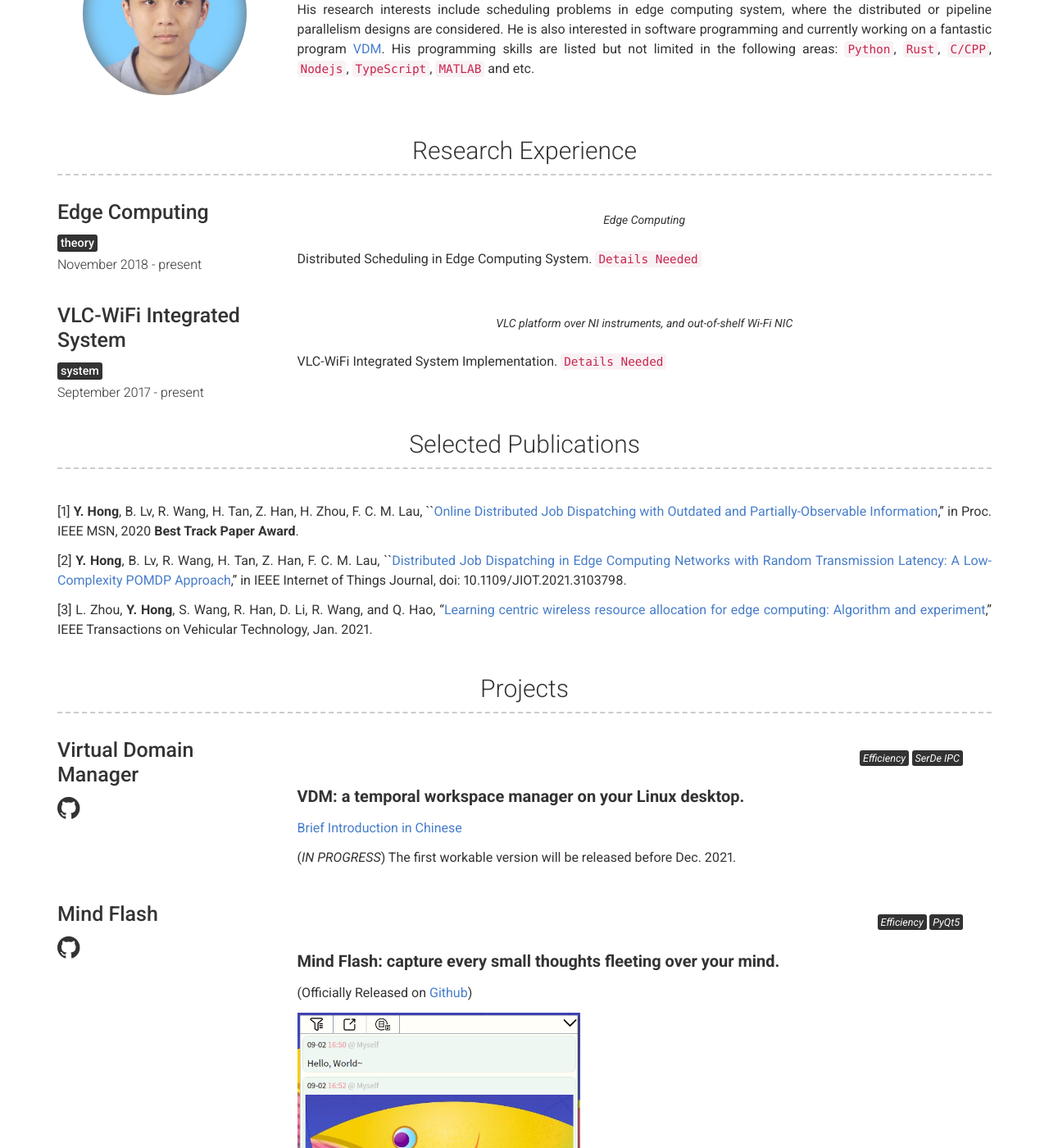
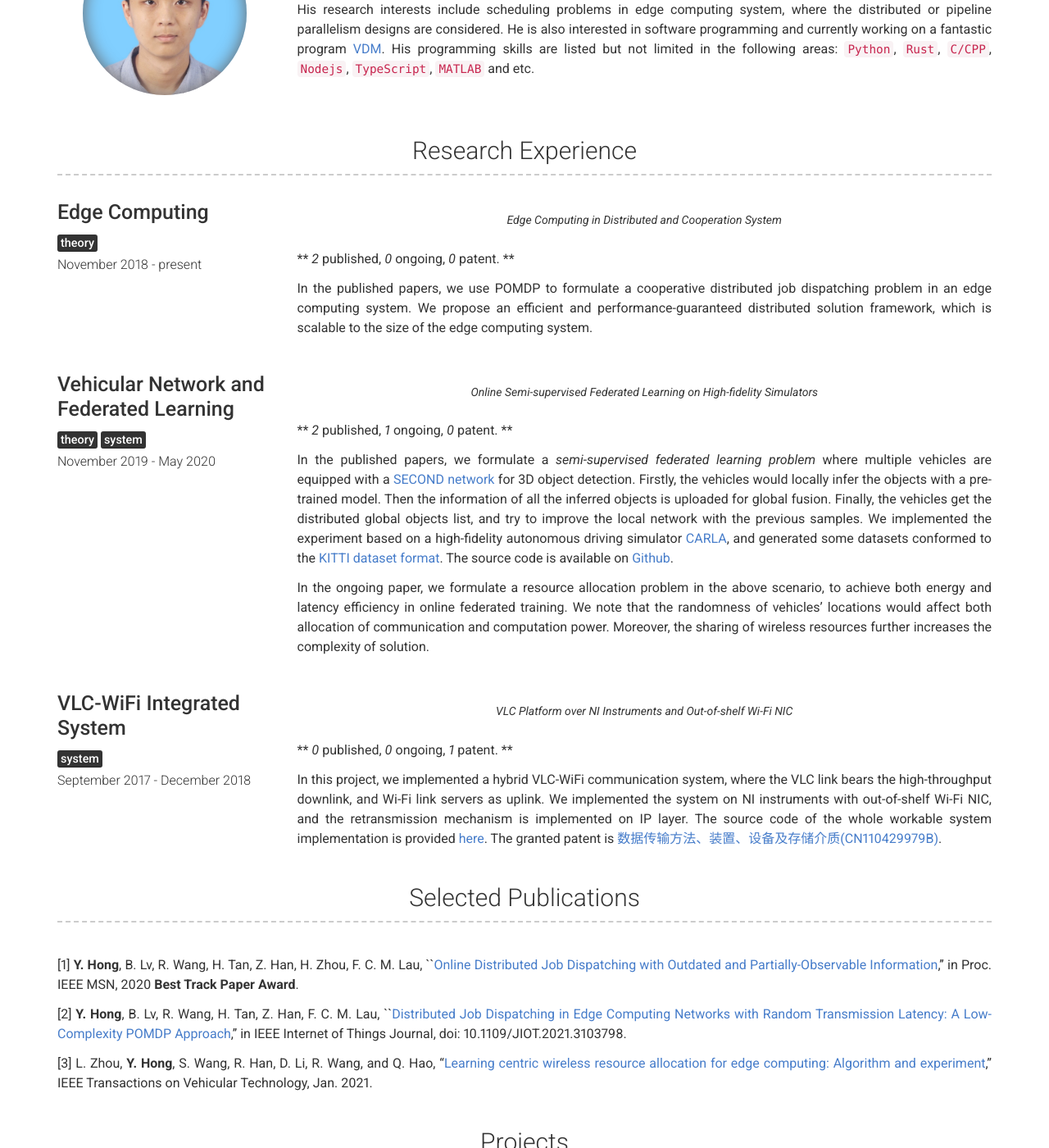
Before and after one commit to iamhyc/resume, a Jekyll site: the page built from index.md, in a window 1280 px wide and 1400 px high, scrolled down 397 px. Shown: the whole window at 82% size. Built offline with Jekyll 4.4.1, drawn with Linux system fonts in a browser that asks for light colours; comment, search, counter and statistics services are not loaded.

Commit message:
update research

```diff
--- a/_data/experience.yml
+++ b/_data/experience.yml
@@ -4,15 +4,43 @@
   job_title: <mark>theory</mark>
   dates: November 2018 - present
   quote: >
-    Edge Computing
+    Edge Computing in Distributed and Cooperation System
   description: | # this will include new lines to allow paragraphs
-    Distributed Scheduling in Edge Computing System. `Details Needed`
+    ** *2* published, *0* ongoing, *0* patent. **
+
+    In the published papers, we use POMDP to formulate a cooperative distributed job dispatching problem in an edge computing system.
+    We propose an efficient and performance-guaranteed distributed solution framework, which is scalable to the size of the edge computing system.
+
+
+- company: Vehicular Network and Federated Learning
+  job_title: <mark>theory</mark> <mark>system</mark>
+  dates: November 2019 - May 2020
+  quote: >
+    Online Semi-supervised Federated Learning on High-fidelity Simulators
+  description: | # this will include new lines to allow paragraphs
+    ** *2* published, *1* ongoing, *0* patent. **
+
+    In the published papers, we formulate a *semi-supervised federated learning problem* where multiple vehicles are equipped with a [SECOND network](https://pdfs.semanticscholar.org/5125/a16039cabc6320c908a4764f32596e018ad3.pdf) for 3D object detection.
+    Firstly, the vehicles would locally infer the objects with a pre-trained model.
+    Then the information of all the inferred objects is uploaded for global fusion.
+    Finally, the vehicles get the distributed global objects list, and try to improve the local network with the previous samples.
+    We implemented the experiment based on a high-fidelity autonomous driving simulator [CARLA](https://carla.org/), and generated some datasets conformed to the [KITTI dataset format](http://www.cvlibs.net/datasets/kitti/).
+    The source code is available on [Github](https://github.com/lasso-sustech/CARLA_INVS).
+
+    In the ongoing paper, we formulate a resource allocation problem in the above scenario, to achieve both energy and latency efficiency in online federated training.
+    We note that the randomness of vehicles' locations would affect both allocation of communication and computation power. Moreover, the sharing of wireless resources further increases the complexity of solution.
+
 
 - company: VLC-WiFi Integrated System
   # link: Link to company (optional)
   job_title: <mark>system</mark>
-  dates: September 2017 - present
+  dates: September 2017 - December 2018
   quote: >
-    VLC platform over NI instruments, and out-of-shelf Wi-Fi NIC
+    VLC Platform over NI Instruments and Out-of-shelf Wi-Fi NIC
   description: | # this will include new lines to allow paragraphs
-    VLC-WiFi Integrated System Implementation. `Details Needed`
+    ** *0* published, *0* ongoing, *1* patent. **
+
+    In this project, we implemented a hybrid VLC-WiFi communication system, where the VLC link bears the high-throughput downlink, and Wi-Fi link servers as uplink.
+    We implemented the system on NI instruments with out-of-shelf Wi-Fi NIC, and the retransmission mechanism is implemented on IP layer.
+    The source code of the whole workable system implementation is provided [here](https://github.com/iamhyc/CSDS-VLC-TCP).
+    The granted patent is [数据传输方法、装置、设备及存储介质(CN110429979B)](http://epub.cnipa.gov.cn/patentdetail.action).
```
